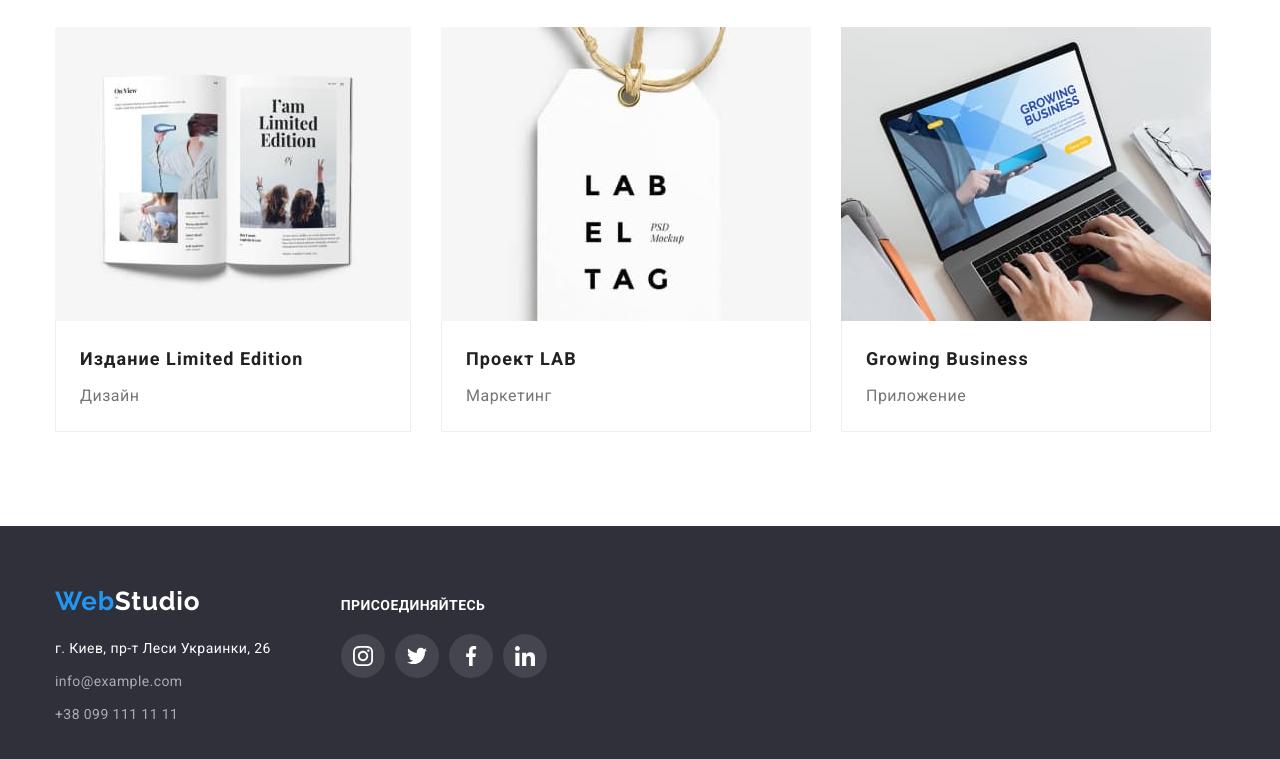
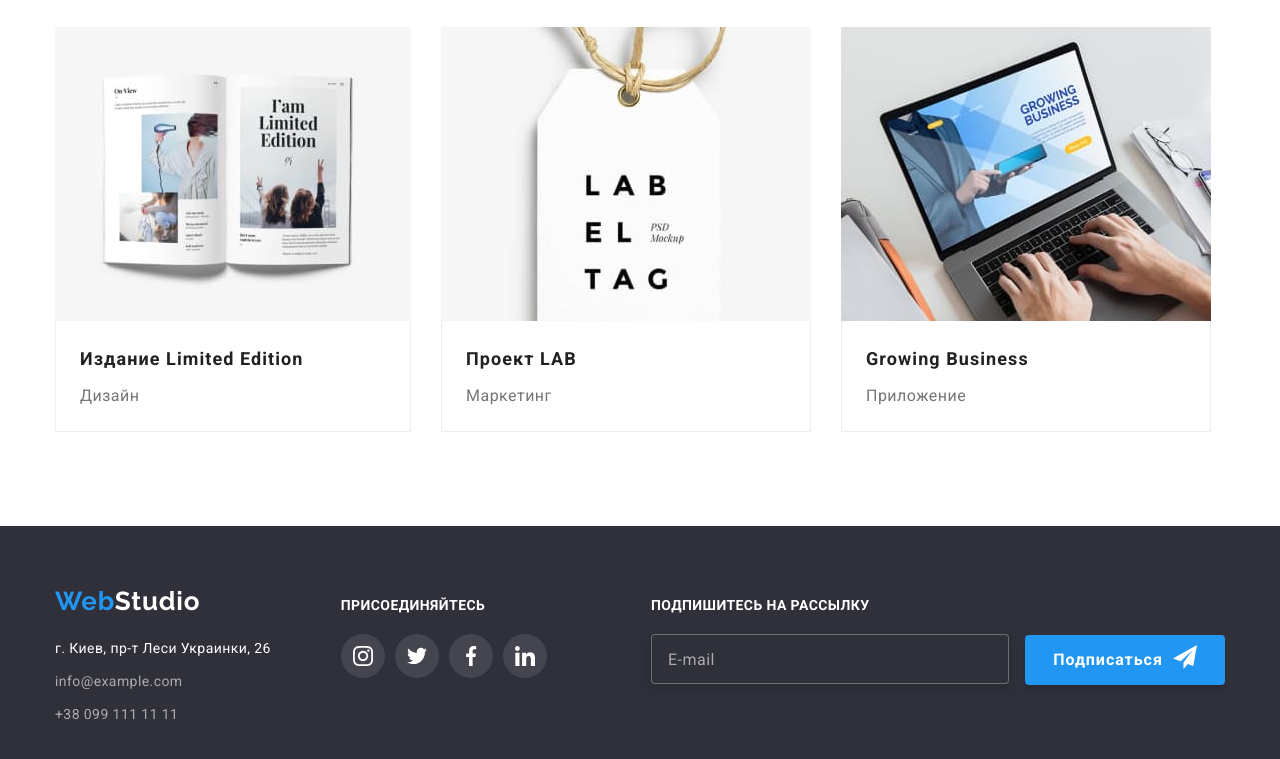
Before and after one commit to ihor-kutsenko/goit-markup-hw-06, a plain HTML site: page portfolio.html in a window 1280 px wide. Shown: the part 1106-1865 px from the top of the page. Drawn offline with nearby package versions, Linux system fonts and the light colour scheme.

Commit message:
added contact form

```diff
--- a/css/styles.css
+++ b/css/styles.css
@@ -560,6 +560,76 @@ img {
   justify-content: space-between;
 }
 
+.footer-form {
+  margin-left: auto;
+}
+
+.subscribe-form-description {
+  font-weight: 700;
+  font-size: 14px;
+  line-height: 1.14;
+  letter-spacing: 0.03em;
+  text-transform: uppercase;
+  color: var(--logo-footer-text-color);
+  margin-bottom: 20px;
+}
+.subscribe-form {
+  /* display: flex; */
+}
+
+.subscribe-form-input {
+  width: 358px;
+  height: 50px;
+  padding-top: 15px;
+  padding-bottom: 15px;
+  padding-left: 16px;
+  margin-right: 12px;
+  border: 1px solid rgba(255, 255, 255, 0.3);
+  filter: drop-shadow(0px 4px 4px rgba(0, 0, 0, 0.15));
+  border-radius: 4px;
+  outline: none;
+  background-color: var(--main-background-color);
+  color: var(--logo-footer-text-color);
+}
+
+.subscribe-form-input::placeholder {
+  font-weight: 400;
+  font-size: 16px;
+  line-height: 1.26;
+  display: flex;
+  align-items: center;
+  letter-spacing: 0.03em;
+
+  color: rgba(255, 255, 255, 0.6);
+}
+
+.subscribe-form-btn {
+  min-width: 200px;
+  height: 50px;
+  padding-top: 10px;
+  padding-bottom: 10px;
+  border: none;
+  font-family: inherit;
+  font-weight: 700;
+  font-size: 16px;
+  line-height: 1.88;
+  text-align: center;
+  letter-spacing: 0.06em;
+  cursor: pointer;
+  color: var(--third-text-color);
+  background-color: var(--accent-color);
+  box-shadow: 0px 4px 4px rgba(0, 0, 0, 0.15);
+  border-radius: 4px;
+}
+
+.subscribe-form-btn-wrapper {
+  display: flex;
+  justify-content: center;
+}
+.text-btn {
+  margin-right: 10px;
+}
+
 /* end footer */
 
 /* START PAGE PORTFOLIO */
@@ -820,14 +890,21 @@ img {
   color: rgba(117, 117, 117, 0.5);
 }
 
+.contact-form-checkbox-wrapper {
+  margin-bottom: 30px;
+}
+
 .contact-form-checkbox-label {
   display: flex;
   align-items: center;
+  position: relative;
+}
+
+.contact-form-checkbox {
+  position: absolute;
 }
 
 .contact-form-icon-checkbox {
-  position: relative;
-  display: inline-block;
   width: 16px;
   height: 15px;
   border-radius: 2px;
@@ -835,21 +912,29 @@ img {
   border: 1px solid #000000;
 
   margin-right: 7px;
-}
-
-.contact-form-checkbox:checked + .checkbox-icon:checked {
-  opacity: 1;
+  cursor: pointer;
 }
 
 .checkbox-icon {
   position: absolute;
   top: 0;
   left: 0;
-  display: inline-block;
+  background-color: var(--accent-color);
+  opacity: 0;
 
-  cursor: pointer;
-  opacity: 0;
-  background-color: var(--accent-color);
+  transition: opacity 250ms cubic-bezier(0.4, 0, 0.2, 1),
+    background-color 250ms cubic-bezier(0.4, 0, 0.2, 1);
+}
+
+.contact-form-checkbox:checked + .contact-form-icon-checkbox > .checkbox-icon {
+  opacity: 1;
+  border-color: var(--accent-color);
+  border: 1px solid var(--accent-color);
+}
+
+.contact-form-checkbox:focus + .contact-form-icon-checkbox {
+  outline: 1px solid rgba(0, 0, 0, 0.5);
+  border: none;
 }
 
 .contact-form-submit-btn {
@@ -857,7 +942,8 @@ img {
   margin: 0 auto;
   min-width: 200px;
   height: 50px;
-  padding: 10px auto;
+  padding-top: 10px;
+  padding-bottom: 10px;
   border: none;
   font-family: inherit;
   font-weight: 700;
@@ -880,7 +966,3 @@ img {
   box-shadow: 0px 4px 4px rgba(0, 0, 0, 0.15);
   outline: none;
 }
-
-.contact-form-checkbox-wrapper {
-  margin-bottom: 30px;
-}
--- a/portfolio.html
+++ b/portfolio.html
@@ -359,6 +359,26 @@
             </li>
           </ul>
         </div>
+        <div class="footer-form">
+          <form class="subscribe-form">
+            <p class="subscribe-form-description">Подпишитесь на рассылку</p>
+            <label class="subscribe-form-field"
+              ><input
+                name="user_emaill"
+                type="email"
+                class="subscribe-form-input"
+                placeholder="E-mail"
+            /></label>
+            <button type="submit" class="subscribe-form-btn">
+              <span class="subscribe-form-btn-wrapper">
+                <span class="text-btn">Подписаться</span>
+                <svg class="icon-send" width="24" height="24">
+                  <use href="./images/icons.svg#icon-send"></use>
+                </svg>
+              </span>
+            </button>
+          </form>
+        </div>
       </div>
     </footer>
   </body>
```
Also changed, not shown: index.html (+30 -9 lines).
